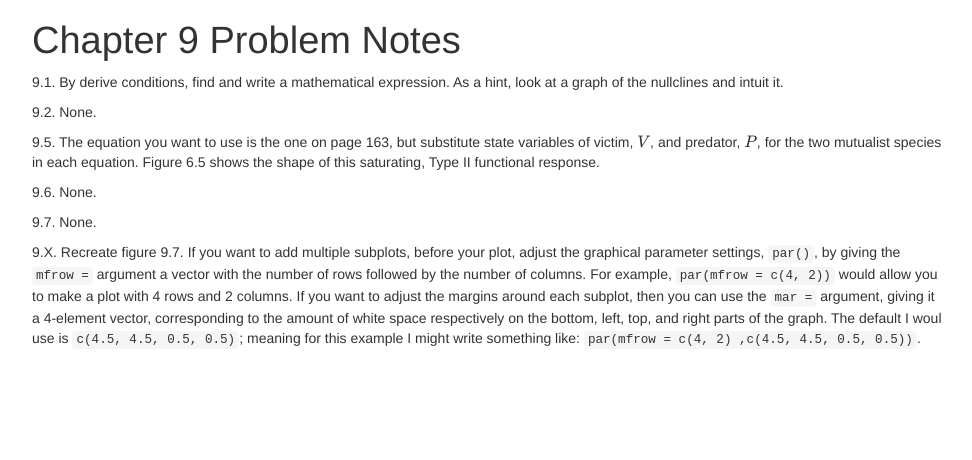
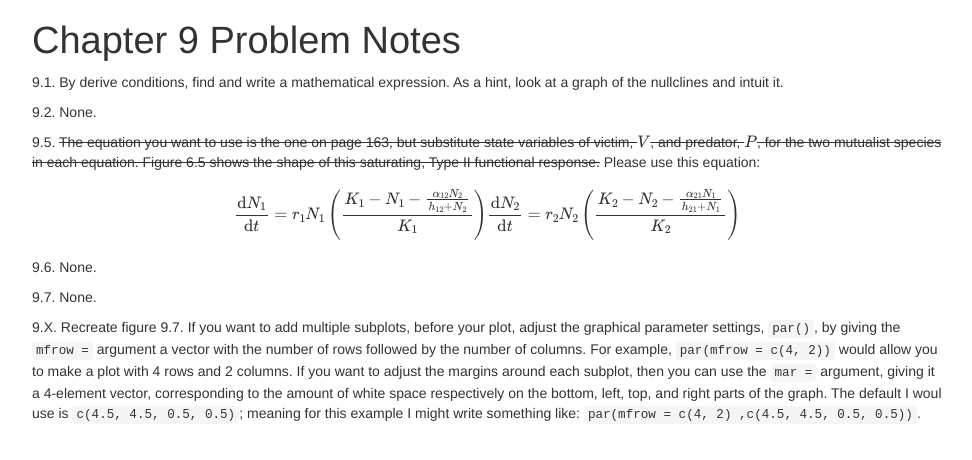
Before and after one commit to ColbyEcology/colbyecology.github.io, a Jekyll site: the page Assignments/LectureProblemSets/Ch09_ProblemNotes.html, which Jekyll copies as it is, in a window 1280 px wide. Shown: the top 460 px of the page, without its empty margins (153-1125 px from the left). Built offline with Jekyll 4.4.1, drawn with Linux system fonts in a browser that asks for light colours; formulas are drawn with MathJax 3.

Commit message:
rep 9.5 eqn

```diff
--- a/Assignments/LectureProblemSets/Ch09_ProblemNotes.html
+++ b/Assignments/LectureProblemSets/Ch09_ProblemNotes.html
@@ -170,7 +170,11 @@ pre code {
 
 <p>9.1. By derive conditions, find and write a mathematical expression. As a hint, look at a graph of the nullclines and intuit it.</p>
 <p>9.2. None.</p>
-<p>9.5. The equation you want to use is the one on page 163, but substitute state variables of victim, <span class="math inline">\(V\)</span>, and predator, <span class="math inline">\(P\)</span>, for the two mutualist species in each equation. Figure 6.5 shows the shape of this saturating, Type II functional response.</p>
+<p>9.5. <del>The equation you want to use is the one on page 163, but substitute state variables of victim, <span class="math inline">\(V\)</span>, and predator, <span class="math inline">\(P\)</span>, for the two mutualist species in each equation. Figure 6.5 shows the shape of this saturating, Type II functional response.</del> Please use this equation:</p>
+<p><span class="math display">\[
+\frac{\mathrm{d}N_1}{\mathrm{d}t} = r_1N_1\left(\frac{K_1 - N_1 - \frac{\alpha _{12}N_2}{h_{12} + N_2}}{K_1}\right) \\
+\frac{\mathrm{d}N_2}{\mathrm{d}t} = r_2N_2\left(\frac{K_2 - N_2 - \frac{\alpha _{21}N_1}{h_{21} + N_1}}{K_2}\right)
+\]</span></p>
 <p>9.6. None.</p>
 <p>9.7. None.</p>
 <p>9.X. Recreate figure 9.7. If you want to add multiple subplots, before your plot, adjust the graphical parameter settings, <code>par()</code>, by giving the <code>mfrow =</code> argument a vector with the number of rows followed by the number of columns. For example, <code>par(mfrow = c(4, 2))</code> would allow you to make a plot with 4 rows and 2 columns. If you want to adjust the margins around each subplot, then you can use the <code>mar =</code> argument, giving it a 4-element vector, corresponding to the amount of white space respectively on the bottom, left, top, and right parts of the graph. The default I woul use is <code>c(4.5, 4.5, 0.5, 0.5)</code>; meaning for this example I might write something like: <code>par(mfrow = c(4, 2) ,c(4.5, 4.5, 0.5, 0.5))</code>.</p>
```
